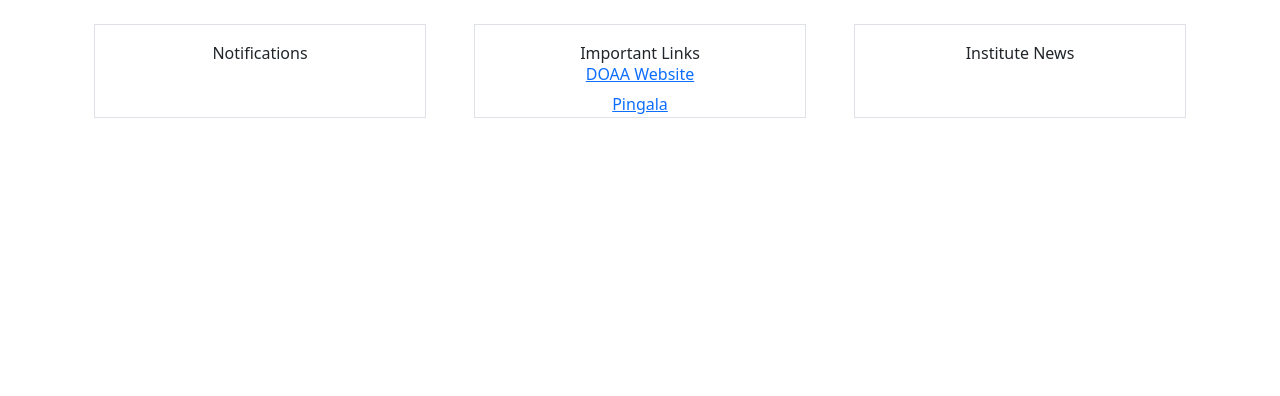
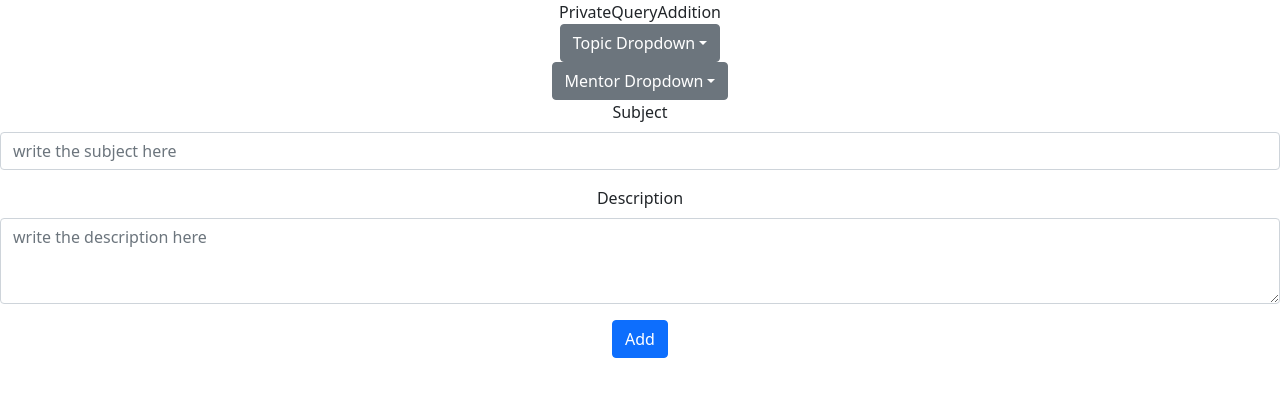
Before and after one commit to jahnavi0926/frontend, a React (Create React App) app in the folder my-arpo/: page / in a window 1280 px wide. Shown: the top 396 px of the page. Built offline with nearby package versions, Linux system fonts and the light colour scheme.

Commit message:
added subjectdescription component and also updated genquery and privatequery pages

```diff
--- a/my-arpo/src/App.js
+++ b/my-arpo/src/App.js
@@ -2,16 +2,16 @@ import './App.css';
 import LoginPage from './pages/LoginPage';
 import StudentDashboard from './pages/StudentDashboard';
 import InstructorHomepage from './pages/InstructorHomepage';
-// import { GenQueryAddition } from './pages/GenQueryAddition';
-// import { PrivateQueryAddition} from './pages/PrivateQueryAddition'
+import GenQueryAddition from './pages/GenQueryAddition';
+import PrivateQueryAddition from './pages/PrivateQueryAddition'
 function App() {
   return (
     <div className="App ">
       {/* <LoginPage /> */}
       {/* <StudentDashboard /> */}
-       <InstructorHomepage />
+       {/* <InstructorHomepage /> */}
        {/* <GenQueryAddition />  */}
-      {/* <PrivateQueryAddition /> */}
+      <PrivateQueryAddition />
     </div>
   );
 }
--- /dev/null
+++ b/my-arpo/src/components/SubjectDescription.js
@@ -0,0 +1,20 @@
+import React from 'react'
+
+function SubjectDescription() {
+    return (
+        <>
+            {/* subject and description */}
+            <div className="mb-3">
+                <label for="exampleFormControlInput1" class="form-label">Subject</label>
+                <input className="form-control" id="exampleFormControlInput1" placeholder="write the subject here" />
+            </div>
+            <div className="mb-3">
+                <label for="exampleFormControlTextarea1" class="form-label">Description</label>
+                <textarea className="form-control" id="exampleFormControlTextarea1" rows="3" placeholder="write the description here"></textarea>
+            </div>
+
+        </>
+    )
+}
+
+export default SubjectDescription
--- a/my-arpo/src/pages/GenQueryAddition.js
+++ b/my-arpo/src/pages/GenQueryAddition.js
@@ -1,16 +1,20 @@
 import React from 'react'
+import SubjectDescription from '../components/SubjectDescription'
 
-const GenQueryAddition = () => {
-  return (
-    <>
-      <div>GenQueryAddition</div>
-      <div className="form-check">
-        <input className="form-check-input" type="checkbox" value="" id="flexCheckDefault" />
-        <label className="form-check-label" htmlfor="flexCheckDefault">
-          Anonymous checkbox
-        </label>
-      </div>
-    </>
+function GenQueryAddition() {
+  return (<>
+    <div>General Query Addition</div>
+
+    {/* Anonymous toggle */}
+    <div className="form-check form-switch" textAlign='right'>
+      <input className="form-check-input" type="checkbox" id="flexSwitchCheckDefault" />
+      <label className="form-check-label" for="flexSwitchCheckDefault">Anonymous</label>
+    </div>
+    < SubjectDescription />
+
+    {/* add button */}
+    <button type="button" class="btn btn-primary">Add</button>
+  </>
   )
 }
 
--- a/my-arpo/src/pages/PrivateQueryAddition.js
+++ b/my-arpo/src/pages/PrivateQueryAddition.js
@@ -1,9 +1,37 @@
 import React from 'react'
+import SubjectDescription from '../components/SubjectDescription'
 
 const PrivateQueryAddition = () => {
   return (
+    <>
 
       <div>PrivateQueryAddition</div>
+      <div class="dropdown">
+        <button class="btn btn-secondary dropdown-toggle" type="button" id="dropdownMenuButton1" data-bs-toggle="dropdown" aria-expanded="false">
+          Topic Dropdown
+        </button>
+        <ul class="dropdown-menu" aria-labelledby="dropdownMenuButton1">
+          <li><a class="dropdown-item" href="#">Action</a></li>
+          <li><a class="dropdown-item" href="#">Another action</a></li>
+          <li><a class="dropdown-item" href="#">Something else here</a></li>
+        </ul>
+      </div>
+      <div class="dropdown">
+        <button class="btn btn-secondary dropdown-toggle" type="button" id="dropdownMenuButton1" data-bs-toggle="dropdown" aria-expanded="false">
+          Mentor Dropdown
+        </button>
+        <ul class="dropdown-menu" aria-labelledby="dropdownMenuButton1">
+          <li><a class="dropdown-item" href="#">Action</a></li>
+          <li><a class="dropdown-item" href="#">Another action</a></li>
+          <li><a class="dropdown-item" href="#">Something else here</a></li>
+        </ul>
+      </div>
+      <SubjectDescription />
+
+      {/* add button */}
+      <button type="button" class="btn btn-primary">Add</button>
+    </>
+
 
   )
 }
```
